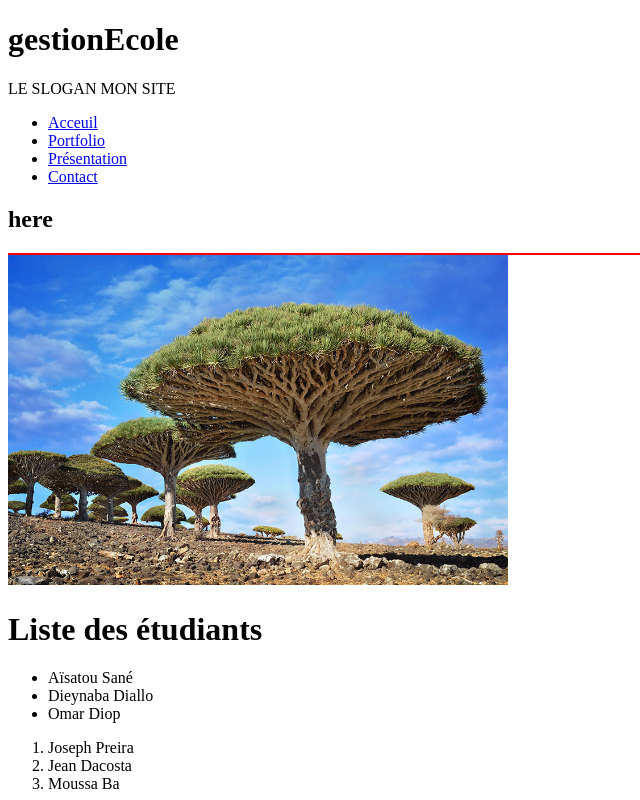
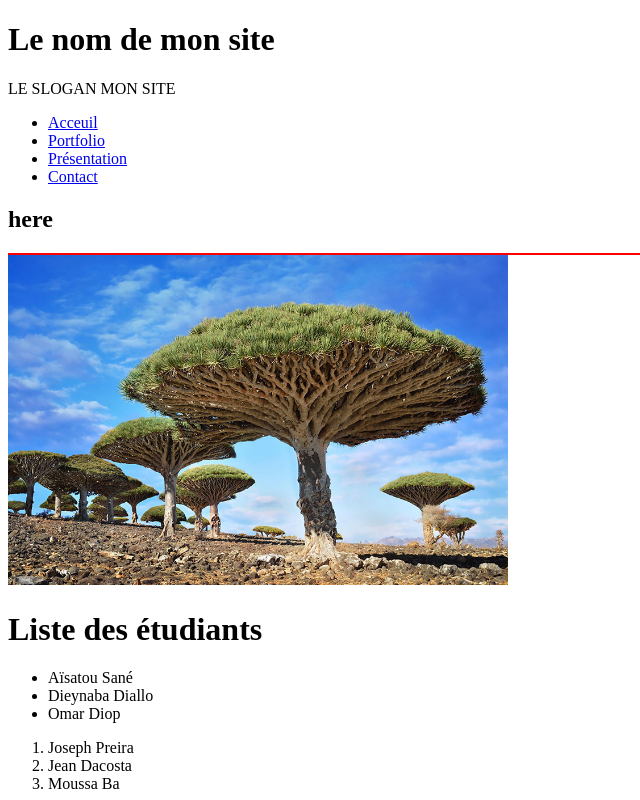
Before and after one commit to malapreira/projet1, a plain HTML site: page index.html in a window 1280 px wide. Shown: the top 800 px of the page, without its empty margins (0-640 px from the left). Drawn offline with Linux system fonts and the light colour scheme.

Commit message:
Modification titre

```diff
--- a/index.html
+++ b/index.html
@@ -7,7 +7,7 @@
     <link rel="stylesheet" type="text/css" href="style/style.css">
     <title>Formation</title>
         <p>
-            <h1>gestionEcole</h1>
+            <h1>Le nom de mon site</h1>
             <p>LE SLOGAN MON SITE</p>
 
             </section>
```
